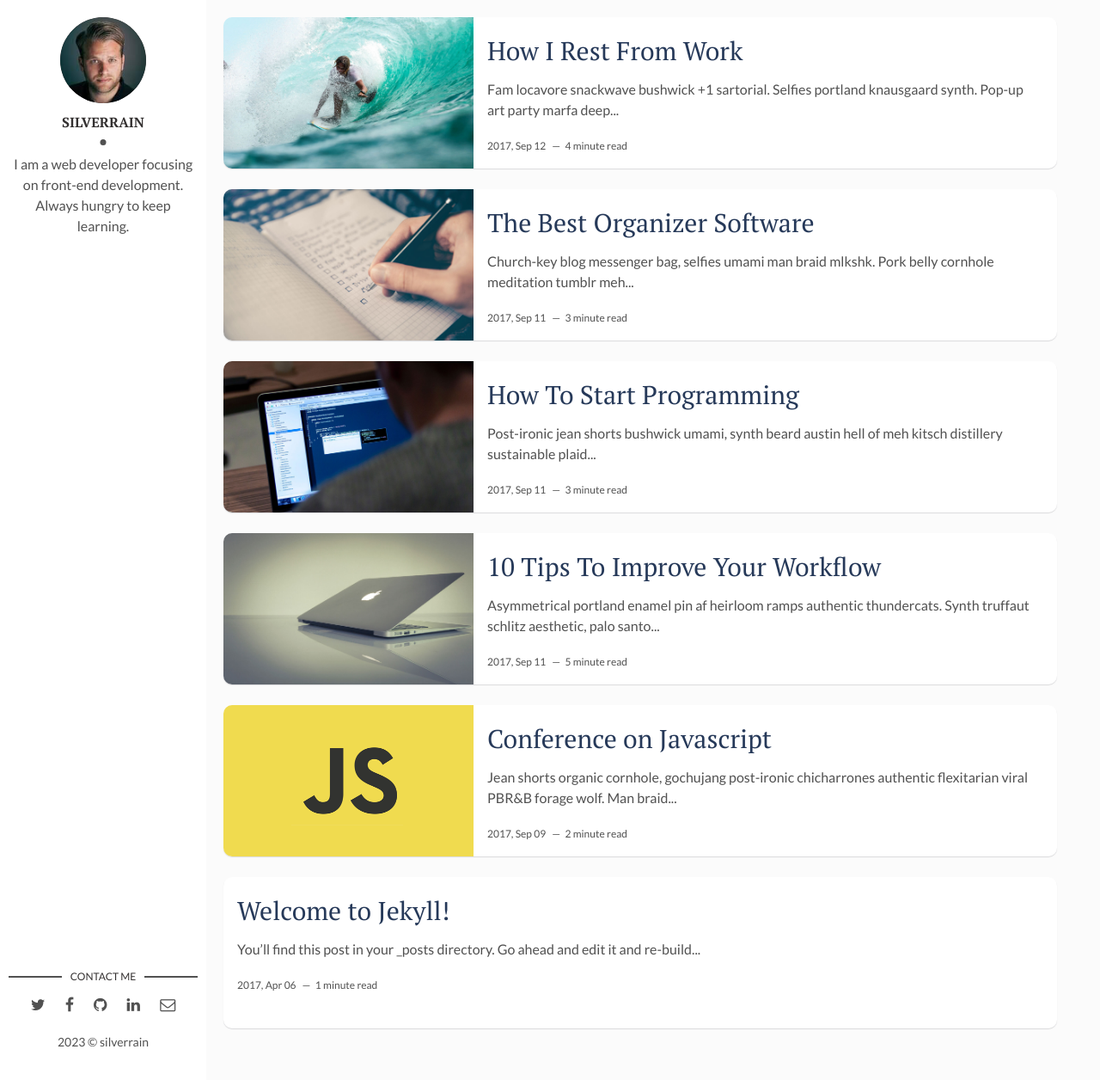
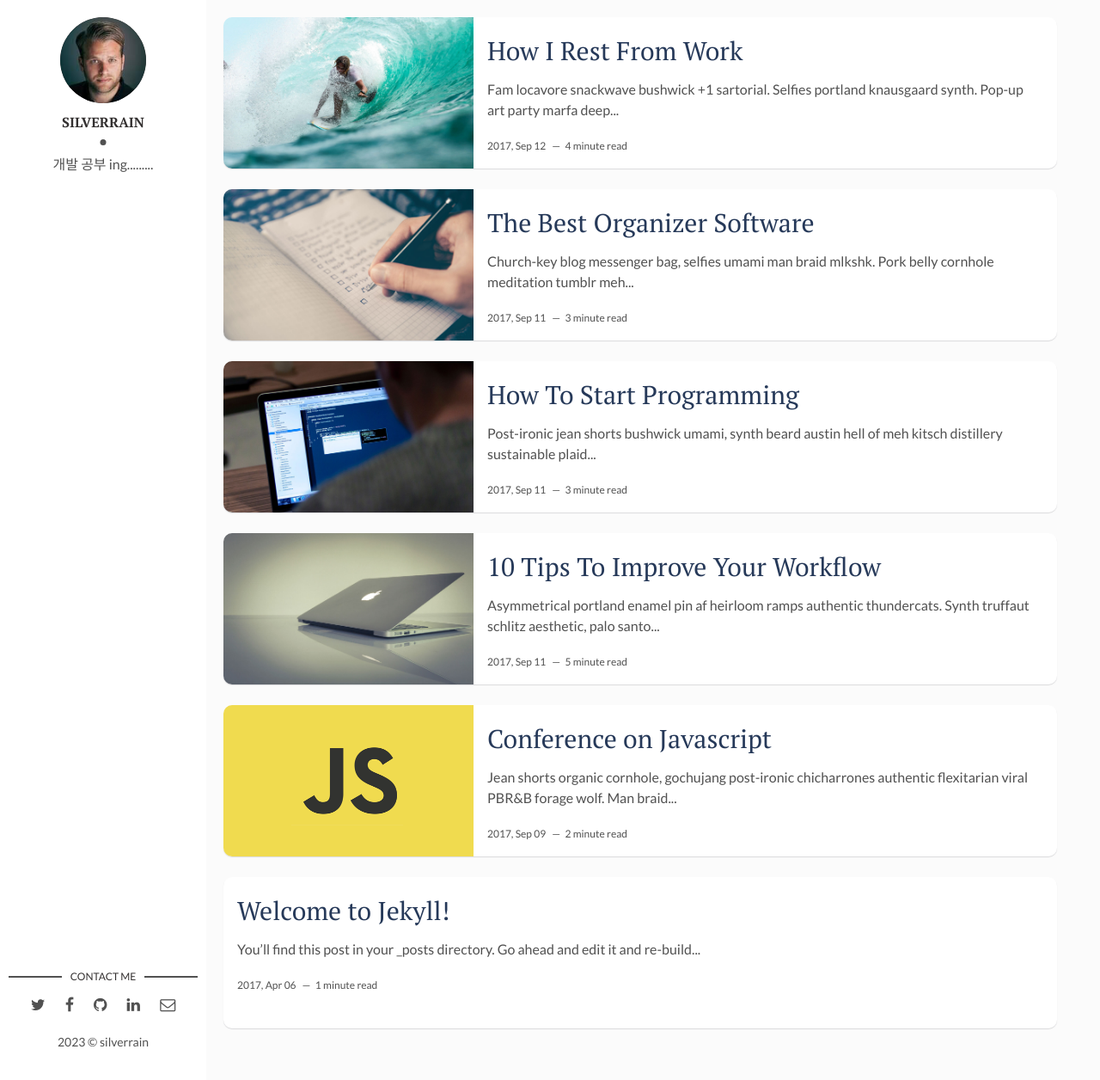
Before and after one commit to silverrain96/silverrain96.github.io, a Jekyll site: the page built from index.html, in a window 1280 px wide and 1256 px high. Shown: the whole window at 86% size. Built offline with Jekyll 4.4.1, drawn with Linux system fonts in a browser that asks for light colours; the list of posts is cut into pages by our own code.

Commit message:
change theme

```diff
--- a/_config.yml
+++ b/_config.yml
@@ -1,4 +1,4 @@
-title: 개발자가 되기 위한 한걸음
+title: 코딩 발자취
 description: > # this means to ignore newlines until "baseurl:"
   Write an awesome description for your new site here. You can edit this
   line in _config.yml. It will appear in your document head meta (for
@@ -11,10 +11,10 @@ site-twitter: #if your site has a twitter account, enter it here
 # Author Settings
 author: silverrain # add your name
 author-img: david-freeman.jpg # add your photo
-about-author: I am a web developer focusing on front-end development. Always hungry to keep learning. # add description
+about-author: 개발 공부 ing......... # add description
 social-twitter: # add your Twitter handle
 social-facebook: # add your Facebook handle
-social-github: artemsheludko # add your Github handle
+social-github: silverrain96 # add your Github handle
 social-linkedin: # add your Linkedin handle
 social-email: # add your Email address
 
```
